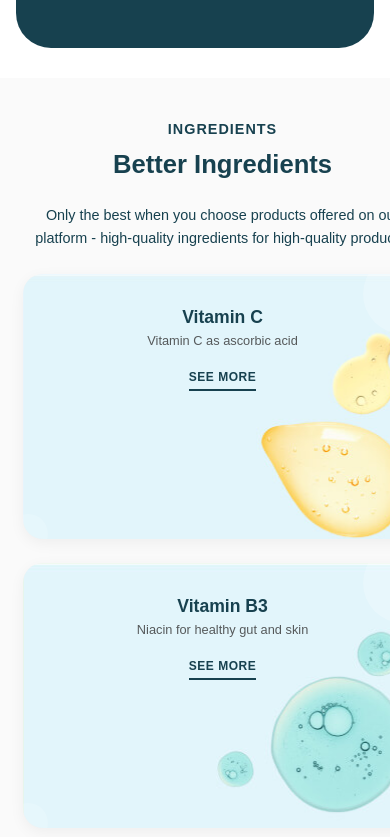
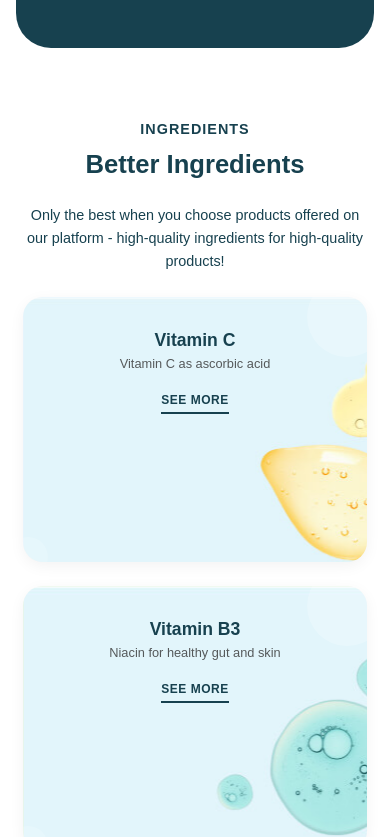
Before and after one commit to karthi0348/elbrit-landing-page, a Next.js app: page / in a window 390 px wide. Shown: the part 1981-2818 px from the top of the page. Built offline with nearby package versions, Linux system fonts and the light colour scheme.

Commit message:
responsive check

```diff
--- a/app/styles/Blog.module.css
+++ b/app/styles/Blog.module.css
@@ -1,5 +1,5 @@
 .blogSection {
-  background-color: #f8f9fa;
+  background-color: white;
 }
 
 .container {
--- a/app/styles/Features.module.css
+++ b/app/styles/Features.module.css
@@ -65,7 +65,6 @@
 }
 
 .featureCard:hover .featureIcon {
-  background: rgba(10, 147, 157, 0.2);
   transform: translateY(-5px);
 }
 
--- a/app/styles/Vitamins.module.css
+++ b/app/styles/Vitamins.module.css
@@ -1,6 +1,6 @@
 .vitaminsSection {
   padding: 4rem 0;
-  background-color: #fafafa;
+  background-color: white;
 }
 
 .container {
@@ -405,7 +405,6 @@
   position: relative;
   overflow: hidden;
   box-shadow: 0 4px 15px rgba(0, 0, 0, 0.05);
-  width: 400px;
   height: 265px;
   color: #17414F;
   display: inline-block;
@@ -474,7 +473,6 @@
   position: relative;
   overflow: hidden;
   box-shadow: 0 4px 15px rgba(0, 0, 0, 0.05);
-  width: 400px;
   height: 265px;
   color: #17414F;
   display: inline-block;
```
